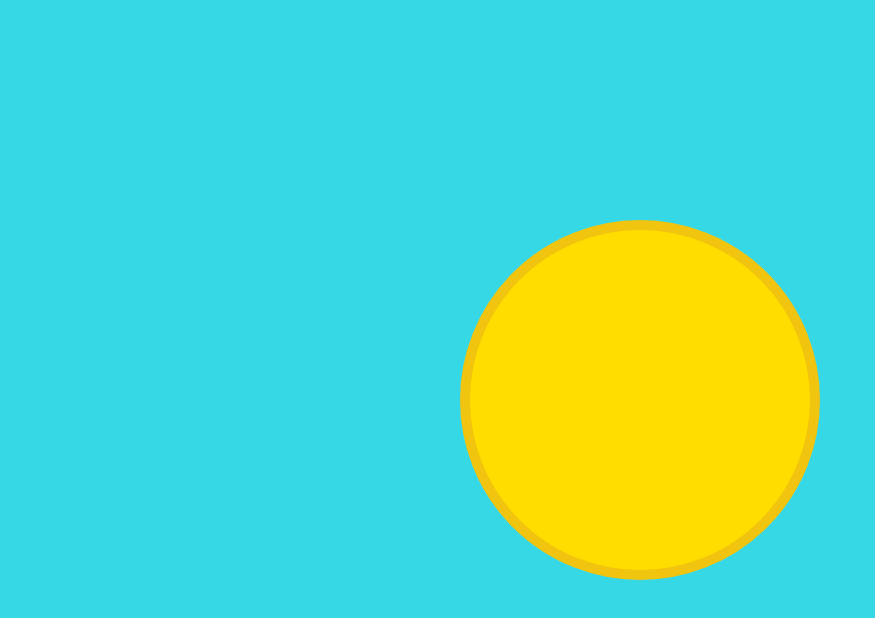
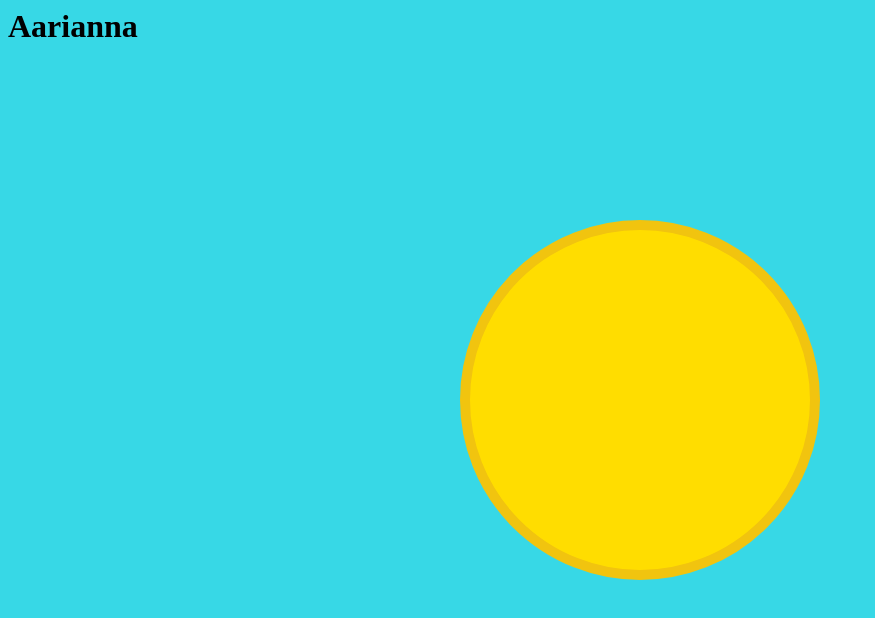
Before and after one commit to freshxxprincess/day-n-nite, a plain HTML site: page index.html in a window 1280 px wide. Shown: the whole page, without its empty margins (0-875 px from the left). Drawn offline with Linux system fonts and the light colour scheme.

Commit message:
added name

```diff
--- a/index.html
+++ b/index.html
@@ -3,6 +3,7 @@
         <link rel="stylesheet" href="style.css" type="text/css" />
     </head>
     <body id="sky" class="day">
+        <h1>Aarianna</h1>
     <div id="orb" class="sun">
         <div id="moonspot1"></div>
         <div id="moonspot2"></div>
```
